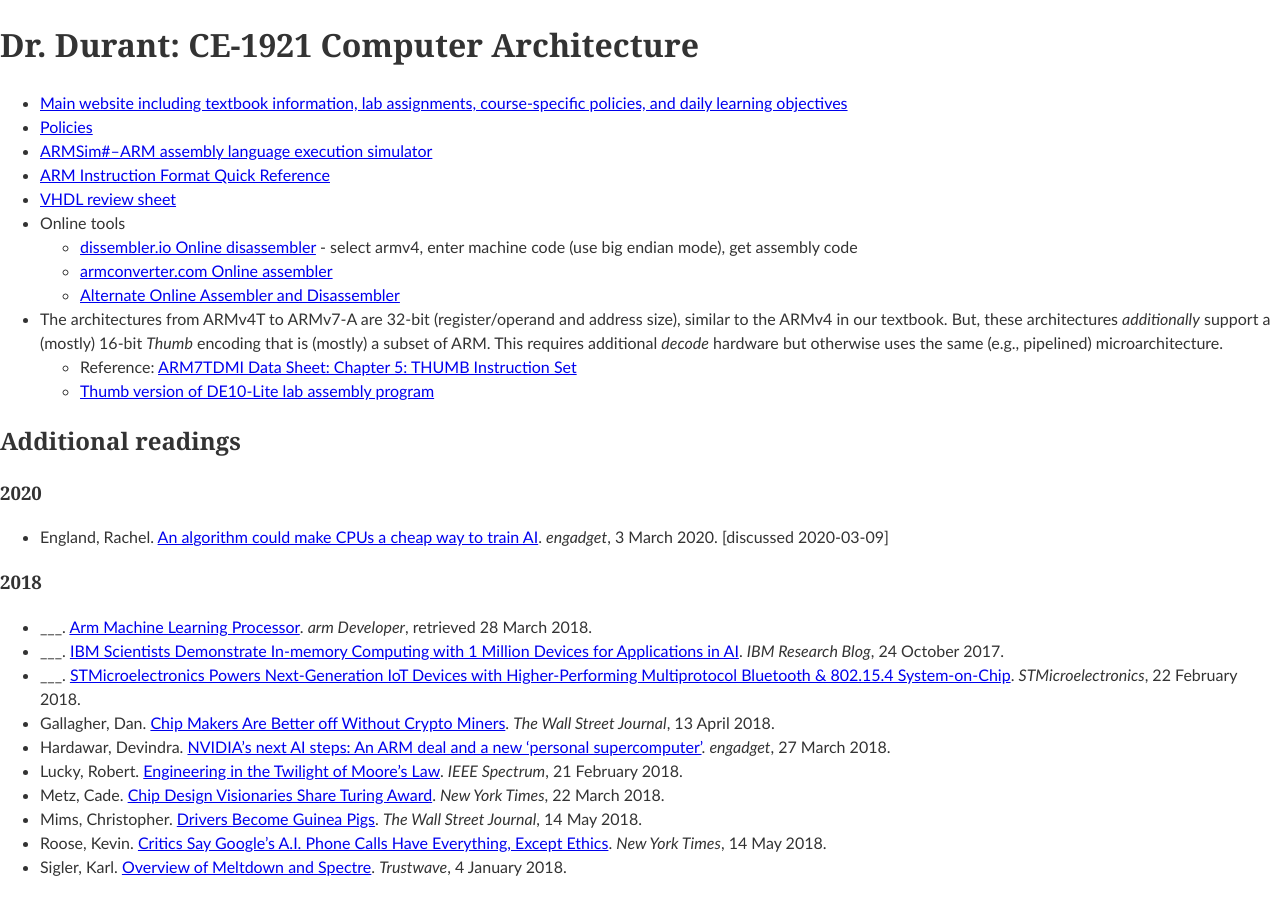
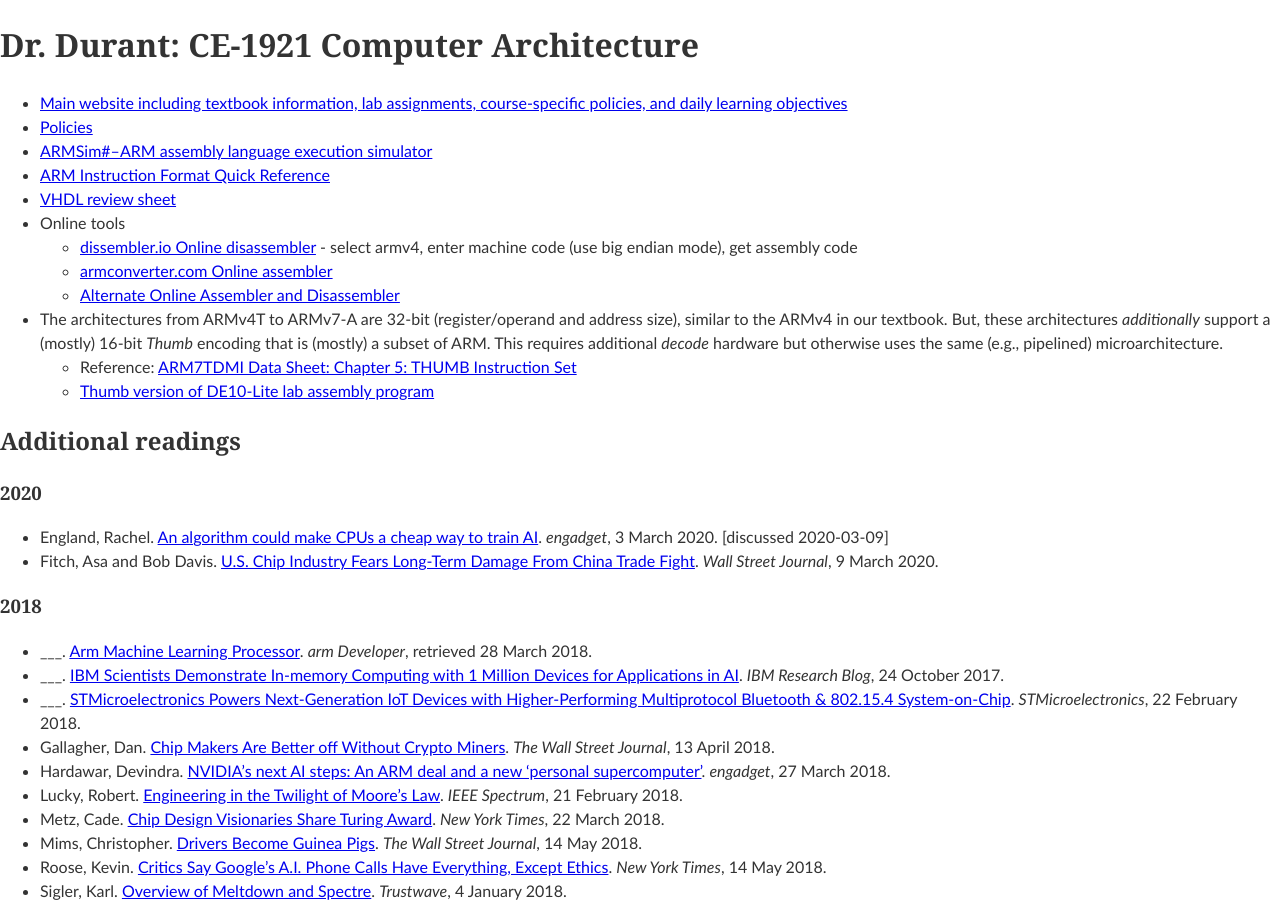
Before and after one commit to edurant/edurant.github.io, a Jekyll site: the page built from courses/ce1921/index.md, in a window 1280 px wide and 900 px high. Built offline with Jekyll 4.4.1, drawn with Linux system fonts in a browser that asks for light colours.

Commit message:
ce1921 +article w2

```diff
--- a/courses/ce1921/index.md
+++ b/courses/ce1921/index.md
@@ -21,6 +21,7 @@
 
 ### 2020
 * England, Rachel. [An algorithm could make CPUs a cheap way to train AI](https://www.engadget.com/2020/03/03/rice-university-slide-cpu-gpu-machine-learning/). *engadget*, 3 March 2020. [discussed 2020-03-09]
+* Fitch, Asa and Bob Davis. [U.S. Chip Industry Fears Long-Term Damage From China Trade Fight](https://www.wsj.com/articles/chip-industry-fears-damage-china-trade-fight-11583693926). *Wall Street Journal*, 9 March 2020.
 
 ### 2018
 * ___. <a href="https://developer.arm.com/products/processors/machine-learning/arm-ml-processor">Arm Machine Learning Processor</a>.
```
